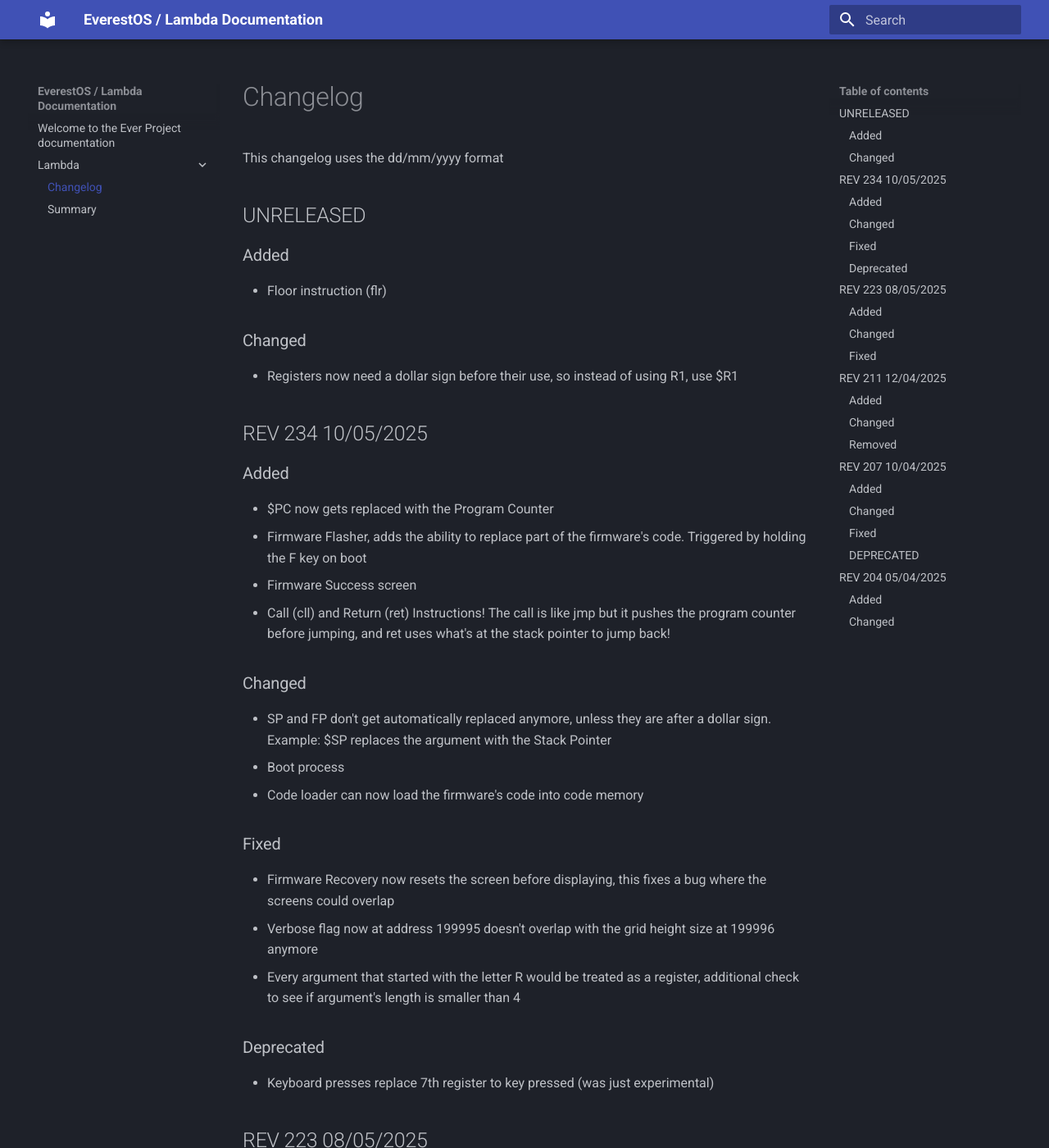
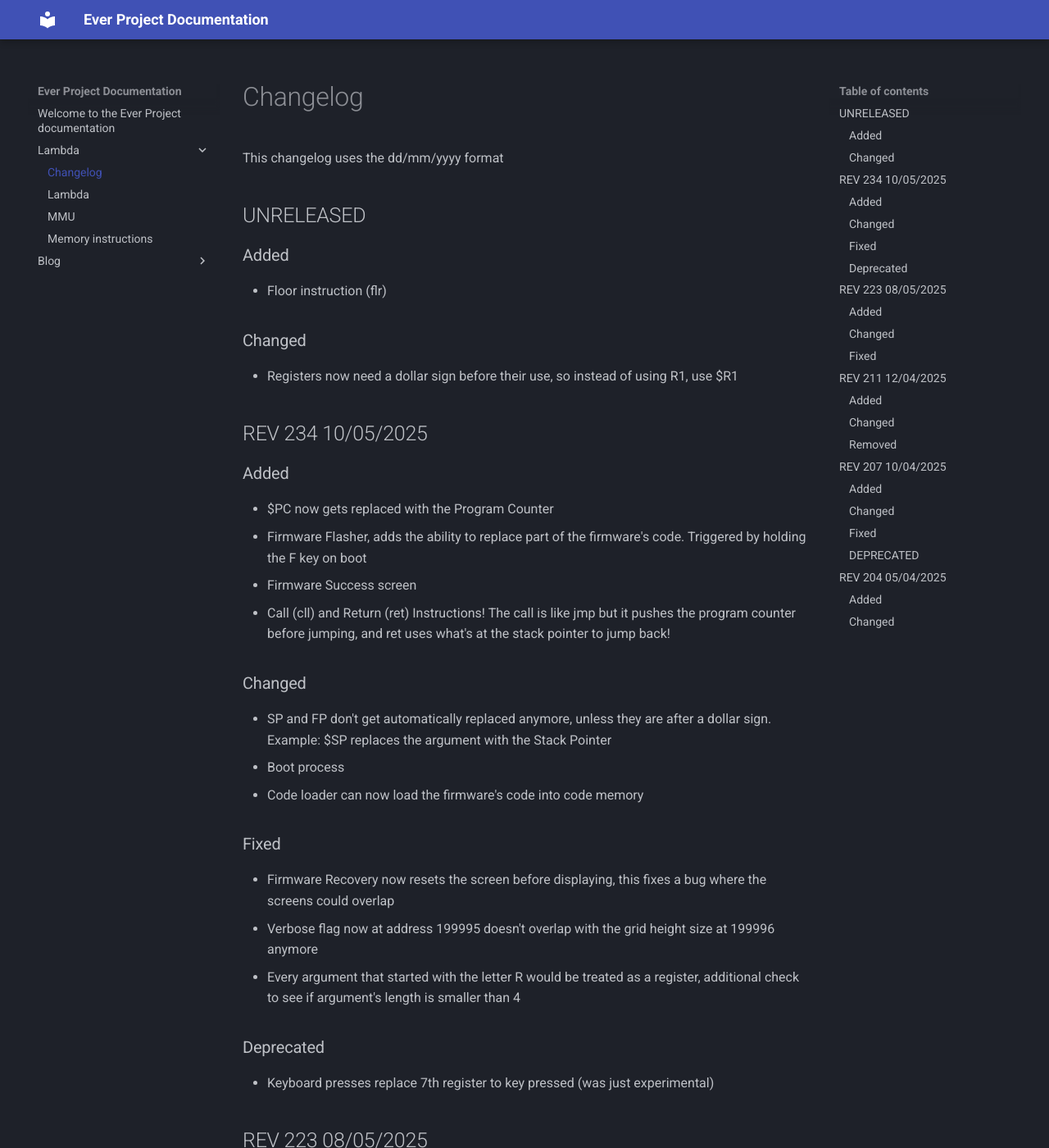
Before and after one commit to Byte-Stuff/Everest, an MkDocs documentation site: the page built from docs/Lambda/CHANGELOG.md, in a window 1280 px wide and 1400 px high. Shown: the whole window at 82% size. Built offline with MkDocs 1.6.1 and Material for MkDocs 9.7.7, drawn with Linux system fonts in a browser that asks for light colours.

Commit message:
Added blog and updated documentation

```diff
--- a/docs/Lambda/Memory Instructions.md
+++ b/docs/Lambda/Memory Instructions.md
@@ -3,6 +3,9 @@
 description: Instructions for handling memory
 ---
 
-# Summary
+# Memory instructions
+
+## Rundown
 
 Use these instructions to manipulate memory around the system. When acting as a program, you are limited by the policies set inside the MMU. If the process acts as the master process of the MMU, you have complete control over the MMU and Memory.
+See [MMU](MMU.md) for more info
--- a/docs/stylesheets/extra.css
+++ b/docs/stylesheets/extra.css
@@ -12,21 +12,25 @@
 
 /* Color Variants */
 .hero--framework {
-    background: linear-gradient(#061e31, #0b3a5d);
+    background: linear-gradient(#593a98, #301f52);
 }
 .hero--sample {
-    background: linear-gradient(#2b123a, #4a2168);
+    background: linear-gradient(#d5ca2a, #76712d);
 }
 .hero--article {
-    background: linear-gradient(#0a2626, #154545);
+    background: linear-gradient(#808080, #525252);
 }
 
 .hero--instructions {
-    background: linear-gradient(#2b123a, #4a2168);
+    background: linear-gradient(#74619e, #30175e);
 }
 
 .hero--api {
-    background: linear-gradient(#2b123a, #4a2168);
+    background: linear-gradient(#c24040, #7c2727);
+}
+
+.hero--component {
+    background: linear-gradient(#329f3d, #277c30);
 }
 
 .hero__subtitle {
--- a/mkdocs.yml
+++ b/mkdocs.yml
@@ -1,4 +1,4 @@
-site_name: EverestOS / Lambda Documentation
+site_name: Ever Project Documentation
 theme:
   name: material
   palette:
@@ -8,6 +8,9 @@
     - navigation.footer
     - content.tooltips
   custom_dir: overrides
+
+plugins:
+  - blog
 
 extra_css:
   - stylesheets/extra.css
--- a/overrides/main.html
+++ b/overrides/main.html
@@ -14,6 +14,8 @@
         <img src="/assets/icons/instruction.svg" />
         {% elif page.meta.type == "api" %}
         <img src="/assets/icons/api.svg" />
+        {% elif page.meta.type == "component" %}
+        <img src="/assets/icons/component.svg" />
         {% endif %}
     </div>
 </div>
```
Also changed, not shown: docs/Lambda/Lambda.md (added, +6 -0 lines), docs/Lambda/MMU.md (added, +6 -0 lines), docs/blog/index.md (added, +3 -0 lines), docs/blog/posts/newdoc.md (added, +18 -0 lines), docs/blog/posts/resume.md (added, +26 -0 lines), docs/index.md (+1 -1 lines), docs/assets/icons/component.svg (added), docs/assets/icons/instruction.svg.
